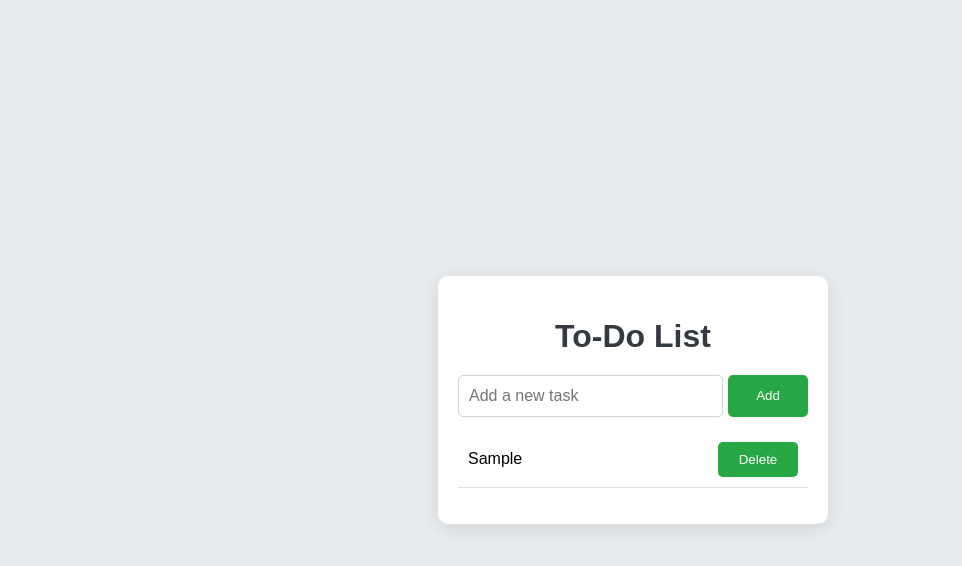
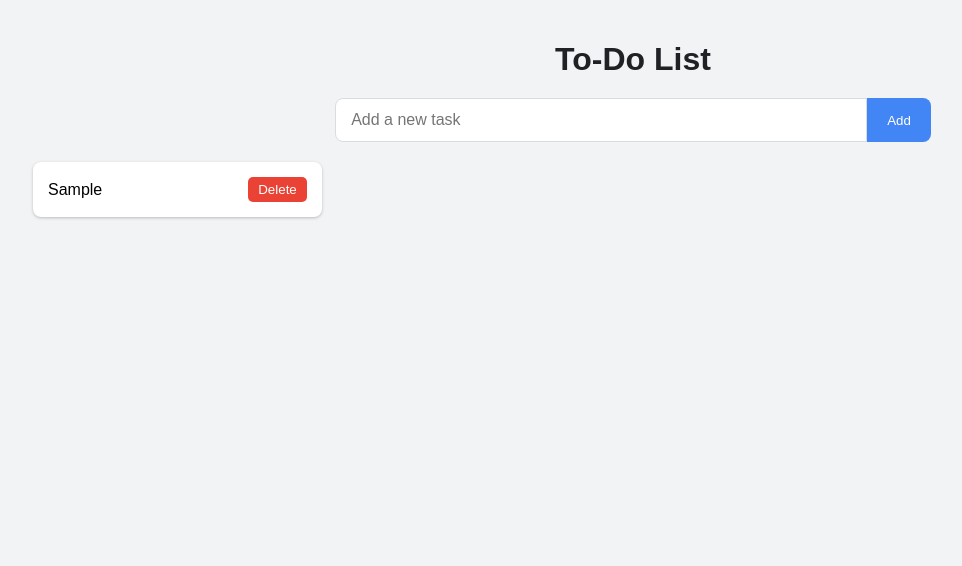
Before and after one commit to kumaraswamys28/project, a plain HTML site: page day5/index.html in a window 1280 px wide. Both pictures are taken after typing "Sample" into the empty fields and a click on the button "Add". Shown: the whole page, without its empty margins (7-969 px from the left). Drawn offline with Linux system fonts and the light colour scheme.

Commit message:
this is the end

```diff
--- a/day4/styles.css
+++ b/day4/styles.css
@@ -157,3 +157,9 @@ input[type="Submit"]:hover {
       height: 45px;
   }
 }
+form .txt_field {
+  position: relative;
+  margin: 20px 0;
+  /* Remove the gray border */
+  border-bottom: none;
+}
--- a/day5/index.html
+++ b/day5/index.html
@@ -13,7 +13,7 @@
             <input type="text" id="taskInput" placeholder="Add a new task">
             <button id="addTaskBtn">Add</button>
         </div>
-        <ul id="taskList"></ul>
+        <div id="taskGrid" class="task-grid"></div>
     </div>
     <script src="script.js"></script>
 </body>
--- a/day5/script.js
+++ b/day5/script.js
@@ -1,88 +1,65 @@
-// Select DOM elements
+// DOM elements
 const taskInput = document.getElementById("taskInput");
 const addTaskBtn = document.getElementById("addTaskBtn");
-const taskList = document.getElementById("taskList");
+const taskGrid = document.getElementById("taskGrid");
 
-// Event listener for adding a task
+// Event listeners
 addTaskBtn.addEventListener("click", addTask);
-taskInput.addEventListener("keydown", function(event) {
-    if (event.key === "Enter") {
-        addTask();
-    }
+taskInput.addEventListener("keydown", e => {
+    if (e.key === "Enter") addTask();
 });
-// Load tasks from local storage on page load
 document.addEventListener("DOMContentLoaded", loadTasks);
 
-// Function to add a new task
+// Functions
 function addTask() {
     const taskText = taskInput.value.trim();
-    if (taskText === "") {
+    if (!taskText) {
         alert("Please enter a task!");
         return;
     }
+    createTaskCard(taskText);
+    saveTask(taskText);
+    taskInput.value = "";
+}
 
-    const li = document.createElement("li");
-    li.textContent = taskText;
+function createTaskCard(taskText, completed = false) {
+    const card = document.createElement("div");
+    card.className = "task-card";
+    if (completed) card.classList.add("completed");
+
+    const span = document.createElement("span");
+    span.textContent = taskText;
 
     const deleteBtn = document.createElement("button");
     deleteBtn.textContent = "Delete";
-    deleteBtn.addEventListener("click", deleteTask);
+    deleteBtn.addEventListener("click", e => {
+        removeTask(taskText);
+        taskGrid.removeChild(card);
+    });
 
-    li.appendChild(deleteBtn);
-    li.addEventListener("click", toggleComplete);
+    card.appendChild(span);
+    card.appendChild(deleteBtn);
+    card.addEventListener("click", e => {
+        if (e.target !== deleteBtn) card.classList.toggle("completed");
+    });
 
-    taskList.appendChild(li);
-    saveTask(taskText);
-
-    taskInput.value = "";
+    taskGrid.appendChild(card);
 }
 
-// Function to mark task as complete/incomplete
-function toggleComplete(e) {
-    e.target.classList.toggle("completed");
-}
-
-// Function to delete a task
-function deleteTask(e) {
-    const li = e.target.parentElement;
-    removeTask(li.textContent.replace("Delete", "").trim());
-    taskList.removeChild(li);
-}
-
-// Function to save task in local storage
+// Local storage functions
 function saveTask(task) {
-    let tasks = getTasksFromLocalStorage();
+    let tasks = JSON.parse(localStorage.getItem("tasks") || "[]");
     tasks.push(task);
     localStorage.setItem("tasks", JSON.stringify(tasks));
 }
 
-// Function to remove task from local storage
 function removeTask(task) {
-    let tasks = getTasksFromLocalStorage();
+    let tasks = JSON.parse(localStorage.getItem("tasks") || "[]");
     tasks = tasks.filter(t => t !== task);
     localStorage.setItem("tasks", JSON.stringify(tasks));
 }
 
-// Function to get tasks from local storage
-function getTasksFromLocalStorage() {
-    const tasks = localStorage.getItem("tasks");
-    return tasks ? JSON.parse(tasks) : [];
+function loadTasks() {
+    const tasks = JSON.parse(localStorage.getItem("tasks") || "[]");
+    tasks.forEach(task => createTaskCard(task));
 }
-
-// Function to load tasks on page load
-function loadTasks() {
-    const tasks = getTasksFromLocalStorage();
-    tasks.forEach(task => {
-        const li = document.createElement("li");
-        li.textContent = task;
-
-        const deleteBtn = document.createElement("button");
-        deleteBtn.textContent = "Delete";
-        deleteBtn.addEventListener("click", deleteTask);
-
-        li.appendChild(deleteBtn);
-        li.addEventListener("click", toggleComplete);
-
-        taskList.appendChild(li);
-    });
-}
--- a/day5/style.css
+++ b/day5/style.css
@@ -1,83 +1,86 @@
 body {
     font-family: Arial, sans-serif;
-    background-color: #e9ecef;
-    display: flex;
-    justify-content: center;
-    align-items: center;
-    height: 100vh;
+    background-color: #f1f3f4;
     margin: 0;
+    padding: 20px;
 }
 
 .container {
-    background: white;
-    padding: 20px;
-    box-shadow: 0 4px 20px rgba(0, 0, 0, 0.1);
-    border-radius: 10px;
-    width: 350px;
+    max-width: 1200px;
+    margin: 0 auto;
 }
 
 h1 {
     text-align: center;
+    color: #202124;
     margin-bottom: 20px;
-    color: #343a40;
 }
 
 .input-group {
     display: flex;
-    margin-bottom: 15px;
+    justify-content: center;
+    margin-bottom: 20px;
 }
 
 input {
     flex: 1;
-    border: 1px solid #ced4da;
-    border-radius: 5px;
-    height: 40px;
-    padding: 0 10px;
-    margin-right: 5px;
+    max-width: 500px;
+    padding: 12px 15px;
     font-size: 16px;
+    border: 1px solid #dadce0;
+    border-radius: 8px 0 0 8px;
+    outline: none;
 }
 
 input:focus {
-    border-color: #28a745;
-    outline: none;
-    box-shadow: 0 0 5px rgba(40, 167, 69, 0.5);
+    border-color: #4285f4;
+    box-shadow: 0 0 5px rgba(66, 133, 244, 0.5);
 }
 
 button {
-    width: 80px;
-    padding: 10px;
-    background-color: #28a745;
+    padding: 12px 20px;
+    background-color: #4285f4;
     color: white;
     border: none;
-    border-radius: 5px;
     cursor: pointer;
+    border-radius: 0 8px 8px 0;
     transition: background-color 0.3s;
 }
 
 button:hover {
-    background-color: #218838;
+    background-color: #3367d6;
 }
 
-ul {
-    list-style-type: none;
-    padding: 0;
-    margin-top: 10px;
+/* Grid for tasks */
+.task-grid {
+    display: grid;
+    grid-template-columns: repeat(auto-fill, minmax(250px, 1fr));
+    gap: 15px;
 }
 
-li {
+/* Individual task cards */
+.task-card {
+    background: white;
+    padding: 15px;
+    border-radius: 8px;
+    box-shadow: 0 1px 3px rgba(60,64,67,0.3);
     display: flex;
     justify-content: space-between;
     align-items: center;
-    padding: 10px;
-    border-bottom: 1px solid #dee2e6;
-    transition: background-color 0.3s;
+    word-break: break-word;
 }
 
-li:hover {
-    background-color: #f8f9fa;
+.task-card.completed {
+    text-decoration: line-through;
+    color: #5f6368;
 }
 
-li.completed {
-    text-decoration: line-through;
-    color: #6c757d;
+.task-card button {
+    background-color: #ea4335;
+    padding: 5px 10px;
+    border-radius: 5px;
 }
+
+.task-card button:hover {
+    background-color: #c5221f;
+}
--- a/day5/styles.css
+++ /dev/null
@@ -1,32 +0,0 @@
-*{
-    margin: 0;
-    padding: 0;
-    box-sizing: border-box;
-}
-body{
-    background-color: white;
-    overflow: hidden;
-}
-main{
-
-    background-color: aquamarine;
-    height: 100vh;
-    width: 100vw;
-    border-radius: 5px;
-display: flex;
-padding: 5px;
-gap: 5px;
-}
-.side-tab{
-    border-radius: 5px;
-width: 20%;
-height: 100vh;
-background-color: chocolate;
-}
-.main-tab{
-    border-radius: 5px;
-
-    width: 80%;
-    height: 100vh;
-    background-color: beige;
-}
```
Also changed, not shown: day4/index.html (+7 -7 lines), html/index.html (+16 -10 lines), index.html (+7 -6 lines), html/assets/android-chrome-192x192.png (added), html/assets/android-chrome-512x512.png (added), html/assets/apple-touch-icon.png (added), html/assets/favicon-16x16.png (added), html/assets/favicon-32x32.png (added), html/assets/favicon.ico (added), html/test.png (added), 1 other file.
